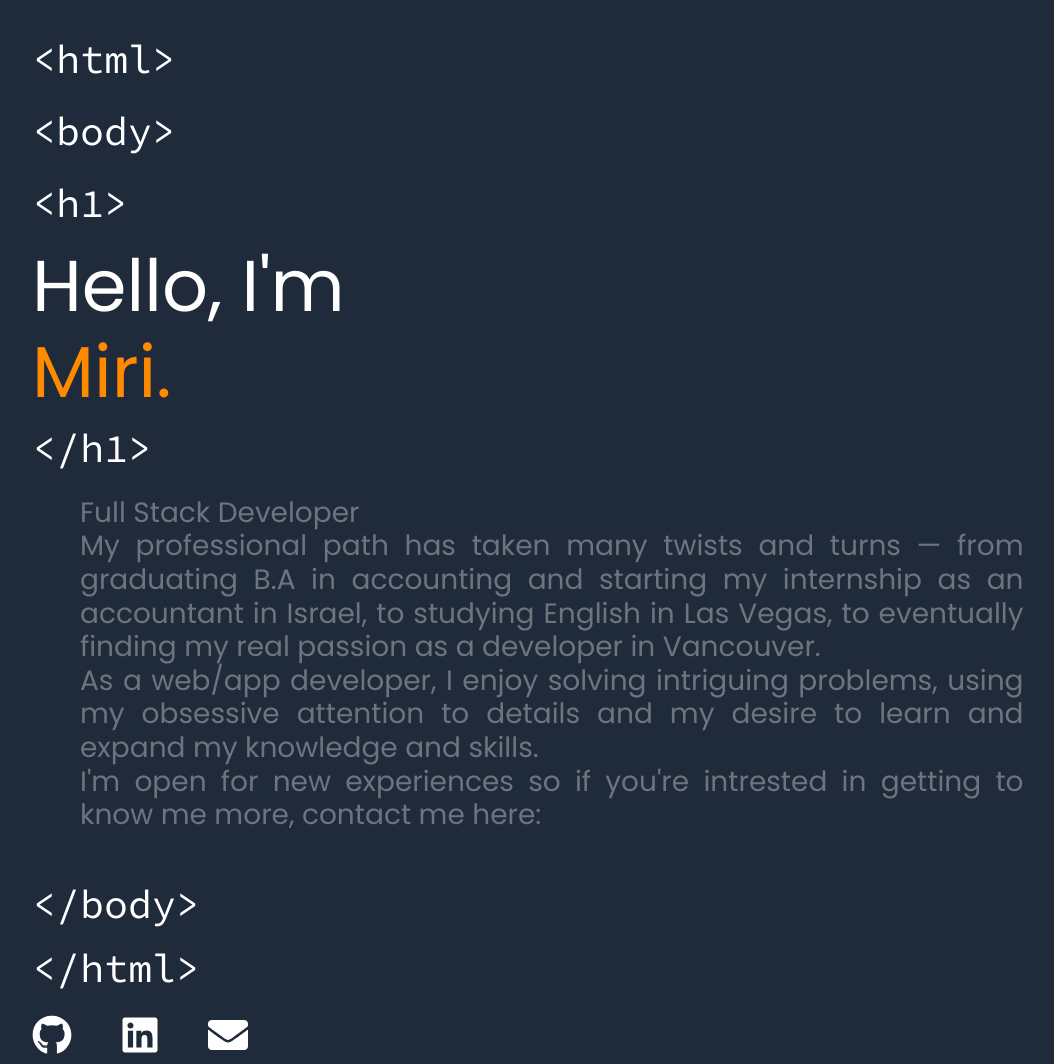
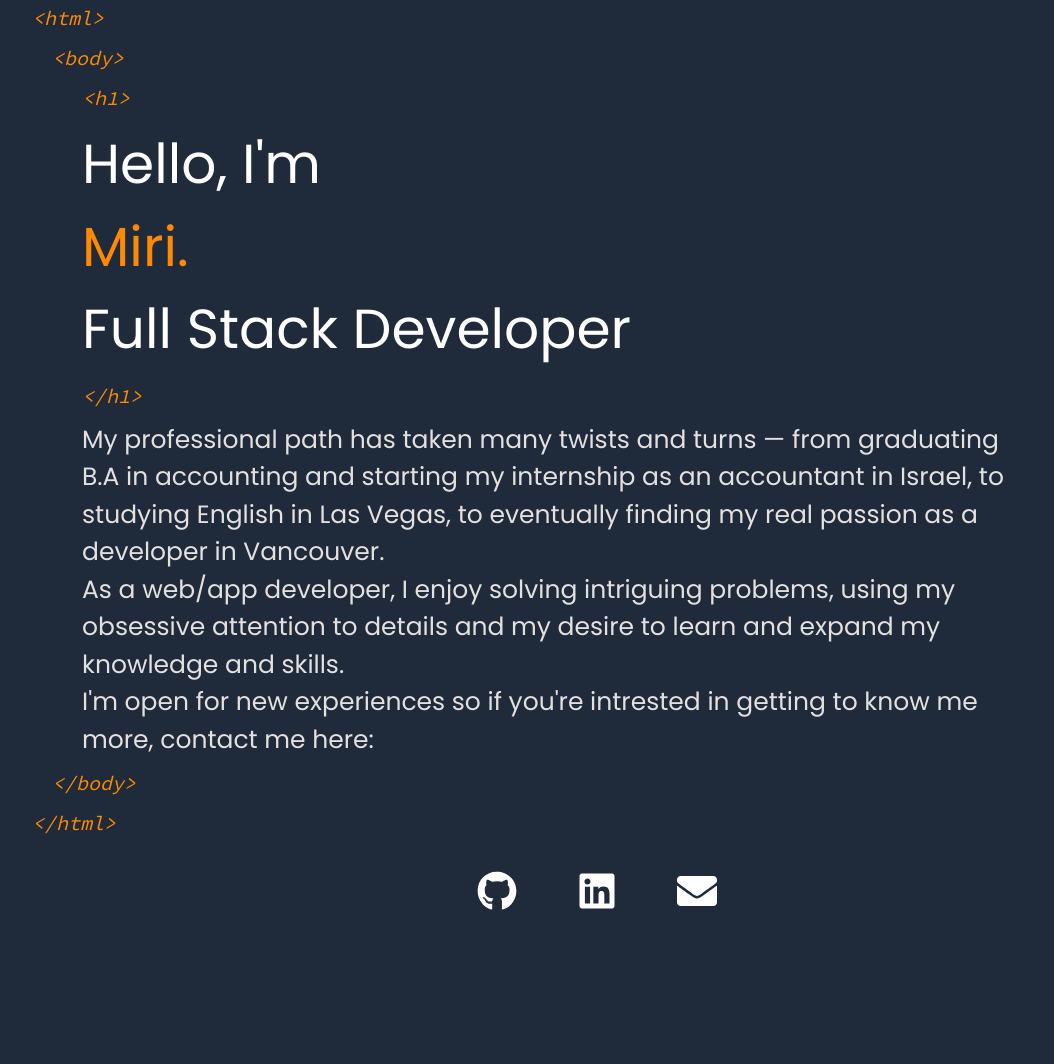
Before and after one commit to mirimar8/personal-site, a Gatsby site: page / in a window 1280 px wide. Shown: the part 75-1139 px from the top of the page, without its empty margins (53-1107 px from the left). After the commit the page ends 1013 px from the top, so only its background shows below. Built offline with nearby package versions, Linux system fonts and the light colour scheme; Gatsby itself is replaced by a stand-in of ours.

Commit message:
add some styles to home page.

```diff
--- a/package.json
+++ b/package.json
@@ -23,7 +23,8 @@
     "react": "^16.8.6",
     "react-dom": "^16.8.6",
     "react-helmet": "^5.2.1",
-    "react-icons": "^3.9.0"
+    "react-icons": "^3.9.0",
+    "styled-components": "^5.0.1"
   },
   "devDependencies": {
     "prettier": "^1.18.2"
--- a/src/components/info.js
+++ b/src/components/info.js
@@ -1,29 +1,28 @@
-import React from "react"
-
+import React from "react";
 import {
   FaLinkedin as LinkedIn,
   FaGithub as Github,
   FaEnvelope as Mail,
-} from "react-icons/fa"
+} from "react-icons/fa";
+
 
 export default function info() {
   return (
     <div className="container">
-      <div className="my-5"></div>
-      <div className="h1 code mt-4 mb-3">&lt;html&gt;</div>
+      <p className="html-tag">&lt;html&gt;</p>
 
-      <div className="h1 code mt-4 mb-3">&lt;body&gt;</div>
+      <div className="body-tag">&lt;body&gt;</div>
 
-      <div className="h1 code mt-4 mb-3">&lt;h1&gt;</div>
-      <div className="display-3" style={{ color: "#FF8A00" }}>
+      <div className="h1-tag">&lt;h1&gt;</div>
+      <div className="title" style={{ color: "#FF8A00", marginLeft: '50px', fontSize: '55px' }}>
         <span style={{ color: "white" }}>Hello, I'm</span> <br />
-        Miri.
+        Miri. <br />
+        <span style={{ color: "white" }}>Full Stack Developer</span>
+
       </div>
-      <div className="h1 code mt-2 mb-3"> &lt;/h1&gt;</div>
+      <div className="h1-tag"> &lt;/h1&gt;</div>
 
-      <div className="text-muted mx-5 my-4 h3 text-justify info">
-        Full Stack Developer
-        <br />
+      <div className="about">
         My professional path has taken many twists and turns — from graduating B.A in accounting
         and starting my internship as an accountant in Israel,
         to studying English in Las Vegas,
@@ -35,20 +34,23 @@ export default function info() {
         contact me here:
 
       </div>
-      <div className="h1 mt-5">
-        <div className="h1 code mt-2 mb-3">&lt;/body&gt;</div>
-        <div className="h1 code mt-2 mb-3">&lt;/html&gt;</div>
 
-        <a className="mr-5 icon" href="https://github.com/mirimar8">
+      <div className="body-tag">&lt;/body&gt;</div>
+      <div className="html-tag">&lt;/html&gt;</div>
+
+      <div className="social-container">
+        <a className="social" href="https://github.com/mirimar8">
           <Github />
         </a>
-        <a className="mr-5 icon" href="https://www.linkedin.com/in/miri-markovitz/">
+        <a className="social" href="https://www.linkedin.com/in/miri-markovitz/">
           <LinkedIn />
         </a>
-        <a className="mr-5 icon" href="mailto://mirimarkovitzbl@gmail.com">
+        <a className="social" href="mailto://mirimarkovitzbl@gmail.com">
           <Mail />
         </a>
       </div>
+
+
     </div>
   )
 }
--- a/src/style.css
+++ b/src/style.css
@@ -3,7 +3,6 @@
 html {
   background-color: #1f2b3b !important;
   color: #fff !important;
-  /* font-size: 2em; */
   font-family: "Poppins", sans-serif !important;
 }
 
@@ -13,21 +12,41 @@ body {
   font-size: 20px !important;
   font-family: "Poppins", sans-serif !important;
 }
+.title {
+  margin-left: 20px;
+}
+.about {
+  color: rgb(228, 224, 224);
+  font-size: 25px;
+  font-family: "Poppins", sans-serif ;
+  /* font-weight: 100; */
+  margin-left: 50px;
+  line-height: 1.5;
+  width: 85%;
 
-.code {
+
+}
+
+/* .code {
   font-family: "Source Code Pro", monospace;
-}
+} */
 
 .info {
   line-height: 1.4;
   width: 85%;
 }
 
+.social-container {
+  display: flex;
+  flex-direction: row;
+  justify-content: center;
+  margin-left: 20px;
+
+}
 .social {
-  display: flex;
-  justify-content: center;
-  align-items: center;
   color: white !important;
+  padding: 10px 30px 20px;
+  font-size: 40px;
 }
 
 .icon {
@@ -59,3 +78,33 @@ body {
 .card:hover {
   transform: scale(1.09);
 }
+
+.html-tag {
+  font-family: "Source Code Pro", monospace;
+  font-size: 20px;
+  font-style: italic;
+  font-weight: 100;
+  color: #ff8a00;
+  margin-top: 10px;
+  margin-bottom: 10px;
+}
+.body-tag {
+  font-family: "Source Code Pro", monospace;
+  font-size: 20px;
+  font-style: italic;
+  font-weight: 100;
+  color: #ff8a00;
+  margin-left: 20px;
+  margin-top: 10px;
+  margin-bottom: 10px;
+}
+.h1-tag {
+  font-family: "Source Code Pro", monospace;
+  font-size: 20px;
+  font-style: italic;
+  font-weight: 100;
+  color: #ff8a00;
+  margin-left: 50px;
+  margin-top: 10px;
+  margin-bottom: 10px;
+}
```
Also changed, not shown: 1 other file.
